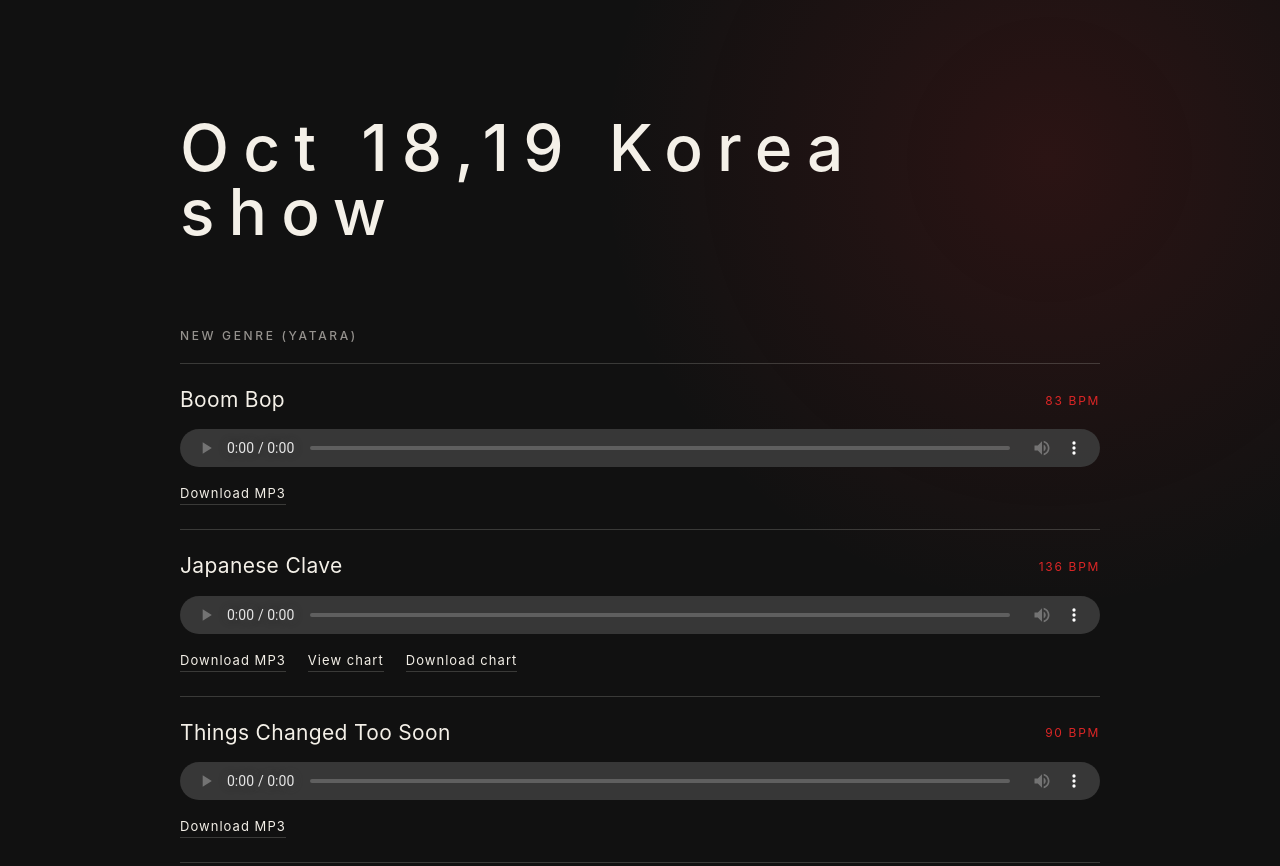
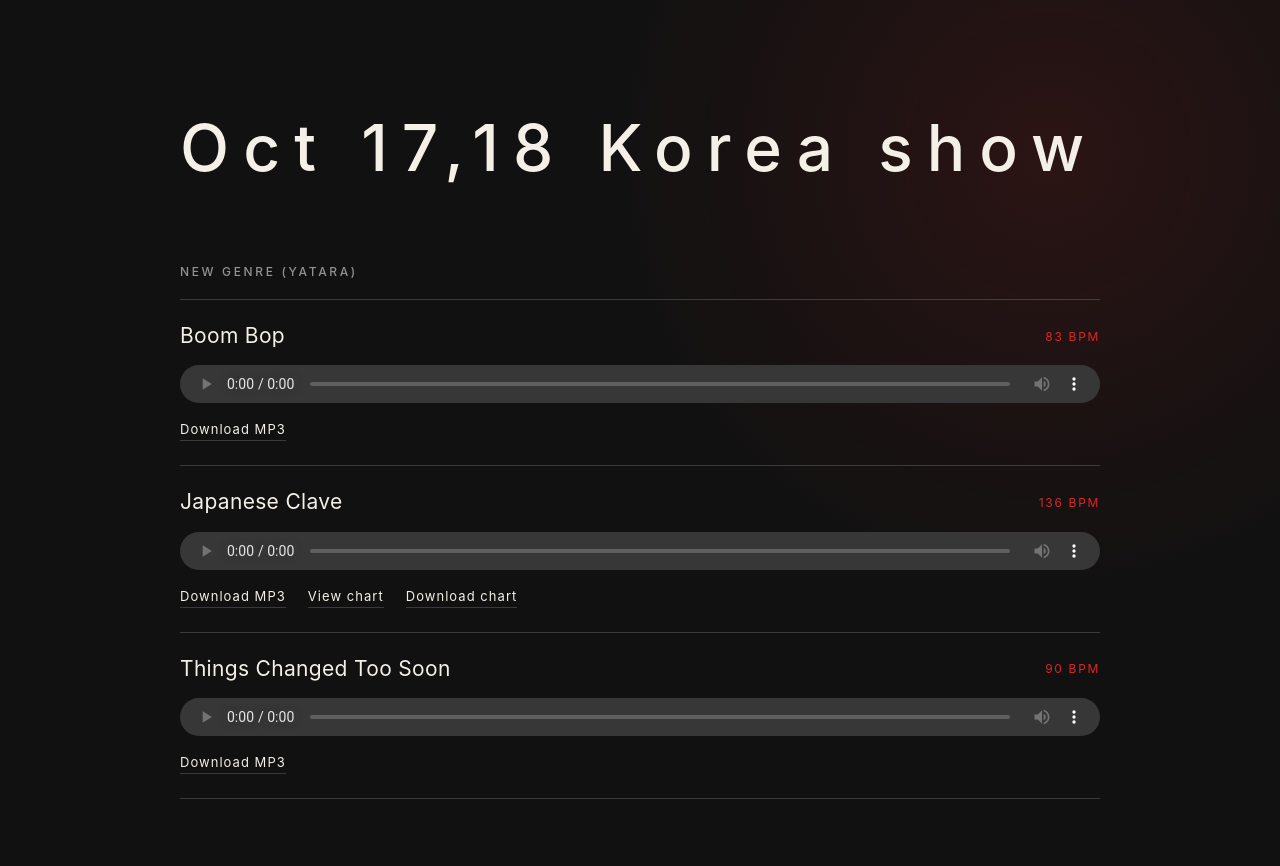
Before and after one commit to taka808/yatara-lp, a plain HTML site: page live-536edecd31/index.html in a window 1280 px wide. Shown: the top 866 px of the page. Drawn offline with Linux system fonts and the light colour scheme.

Commit message:
update link-only musician page

```diff
--- a/live-536edecd31/index.html
+++ b/live-536edecd31/index.html
@@ -4,7 +4,7 @@
   <meta charset="utf-8">
   <meta name="viewport" content="width=device-width, initial-scale=1">
   <meta name="robots" content="noindex, nofollow">
-  <title>Oct 18,19 Korea show</title>
+  <title>Oct 17,18 Korea show</title>
   <style>
     :root {
       color-scheme: dark;
@@ -125,7 +125,7 @@
 </head>
 <body>
   <main>
-    <h1>Oct 18,19 Korea show</h1>
+    <h1>Oct 17,18 Korea show</h1>
 
     <h2 class="first">New Genre (Yatara)</h2>
 
```
